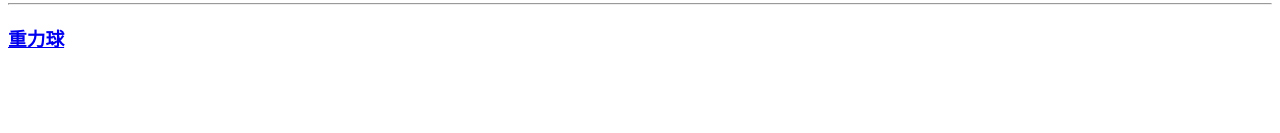
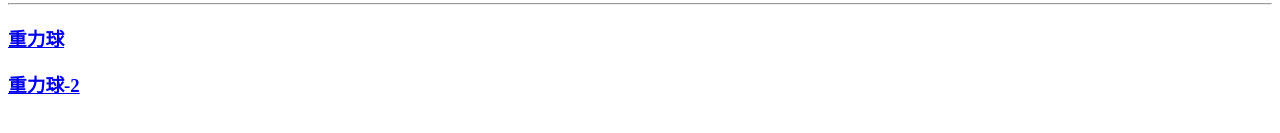
Before and after one commit to gitcold/gitcold.github.io, a plain HTML site: page scratch/work/index.html in a window 1280 px wide. Shown: the part 177-310 px from the top of the page. Drawn offline with Linux system fonts and the light colour scheme.

Commit message:
Update index.html

```diff
--- a/scratch/work/index.html
+++ b/scratch/work/index.html
@@ -9,5 +9,6 @@
   <h3><a href="https://gitcold.github.io/scratch">返回上一级</a></h3>
   <hr>
   <h3><a href="https://gitcold.github.io/scratch/work/%E9%87%8D%E5%8A%9B%E7%90%83.html">重力球</a></h3>
+  <h3><a href="https://gitcold.github.io/scratch/work/%E9%87%8D%E5%8A%9B%E7%90%83-2/">重力球-2</a></h3>
 </body>
 </html>
```
